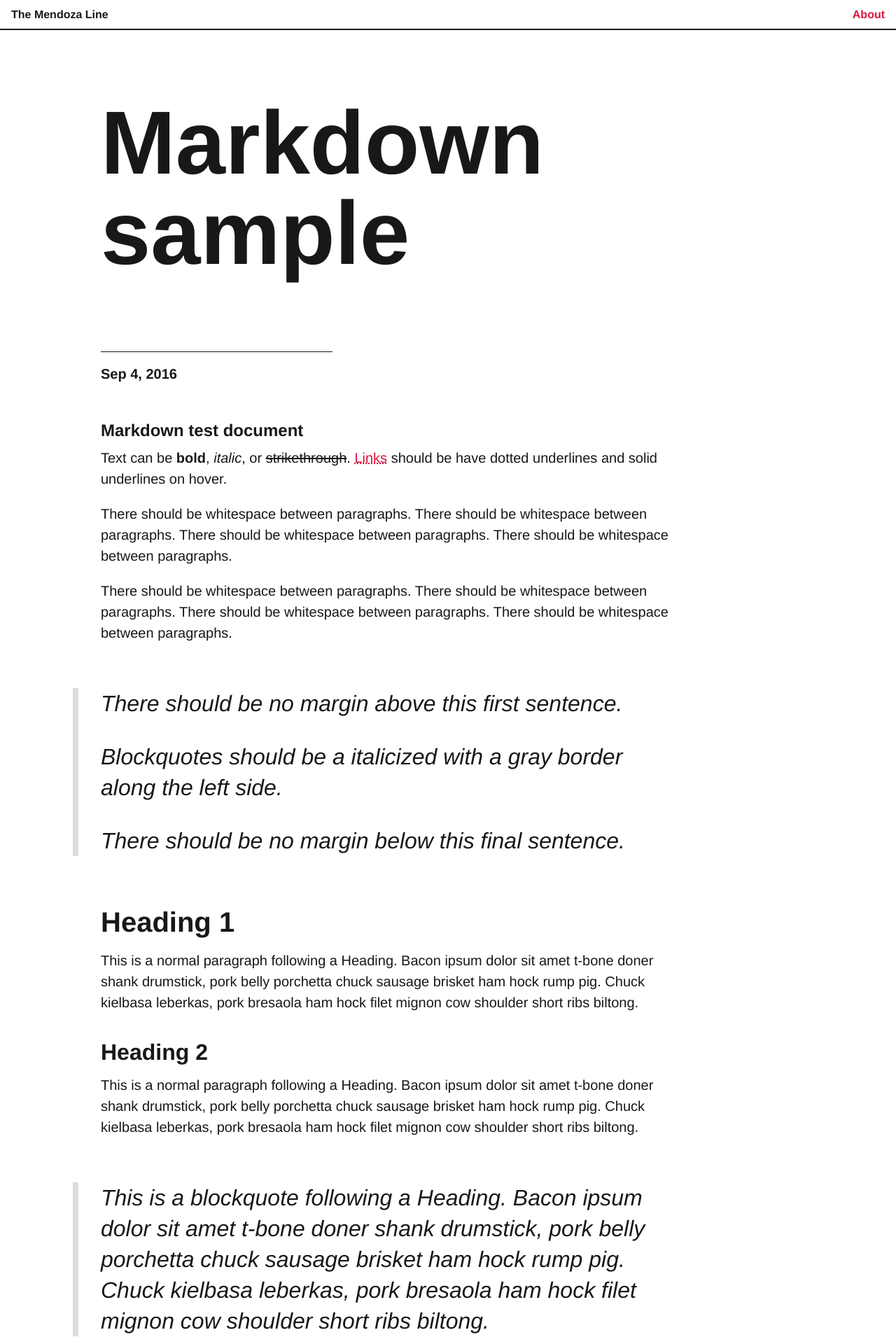
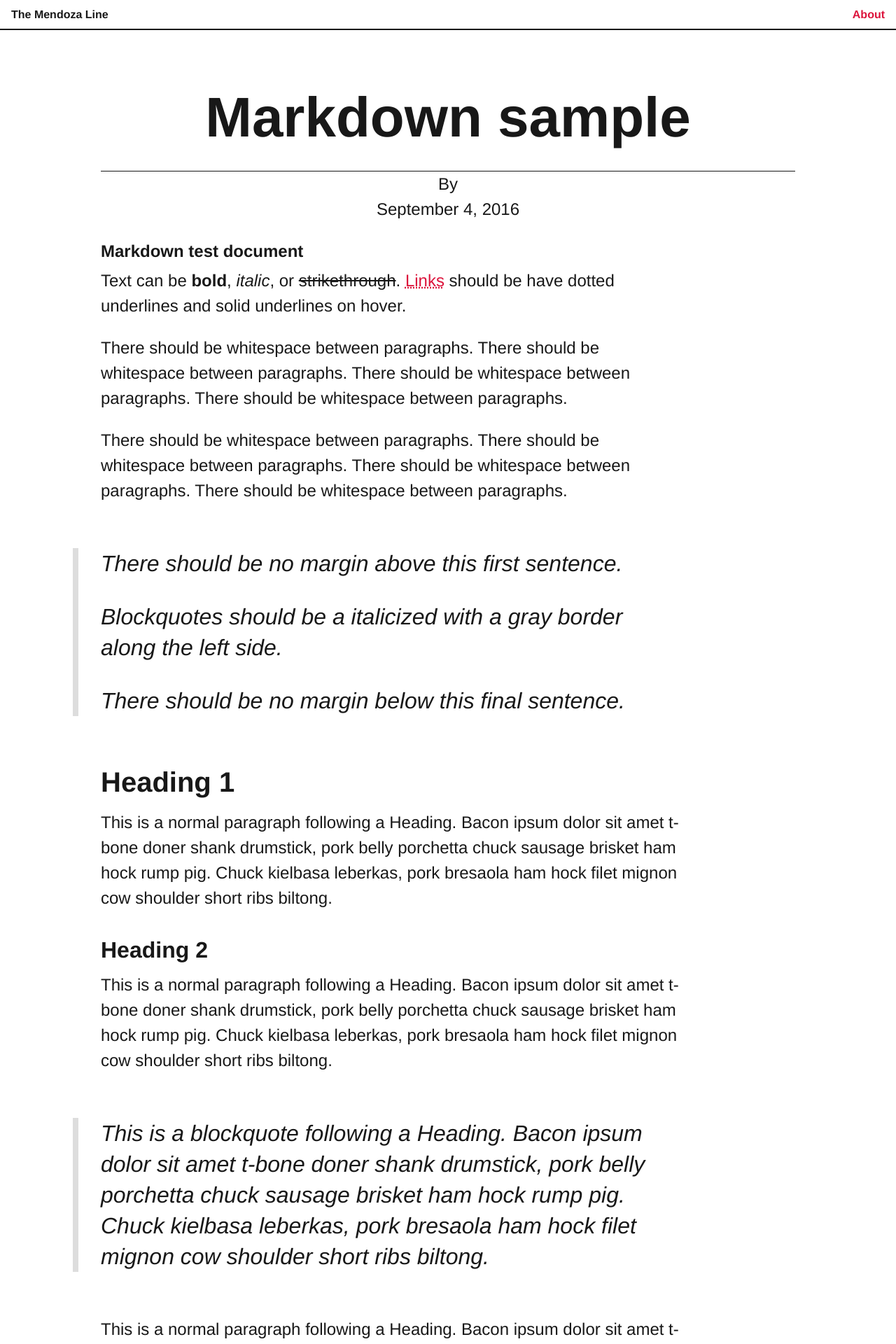
Before and after one commit to mendozaline/mendozaline.github.io, a Jekyll site: the page built from _posts/2016-09-04-markdown-sample.md, in a window 1280 px wide. Shown: the top 1920 px of the page at 70% size. Built offline with Jekyll 4.4.1, drawn with Linux system fonts in a browser that asks for light colours; comment, search, counter and statistics services are not loaded.

Commit message:
Improve title and subtitle

```diff
--- a/_layouts/post.html
+++ b/_layouts/post.html
@@ -2,9 +2,17 @@
 layout: default
 ---
 <article class="container px-2 mx-auto mb4" itemscope itemtype="http://schema.org/BlogPosting">
-  <h1 class="h0 col-9 sm-width-full py-4 mt-3 inline-block" itemprop="name headline">{{ page.title }}</h1>
-  <div class="col-4 sm-width-full mt-1 border-top-thin ">
-    <p class="mb-3 py-2 bold h4"><time datetime="{{ page.date | date_to_xmlschema }}" itemprop="datePublished">{{ page.date | date: "%b %-d, %Y" }}</time></p>
+  <h1 class="h0 col-9 sm-width-full py-2 mx-auto text-center" itemprop="name headline">
+    {{ page.title }}
+  </h1>
+  <div class="border-top-thin text-center">
+    <p class="h3">
+      By {{ page.author }}
+      <br>
+      <time datetime="{{ page.date | date_to_xmlschema }}" itemprop="datePublished">
+        {{ page.date | date: "%B %-d, %Y" }}
+      </time>
+    </p>
   </div>
 
   <div class="prose" itemprop="articleBody">
--- a/_sass/_utilities.scss
+++ b/_sass/_utilities.scss
@@ -11,6 +11,7 @@
 }
 
 .text-right { text-align: right; }
+.text-center { text-align: center; }
 
 .no-underline {
   text-decoration: none !important;
--- a/_sass/_variables.scss
+++ b/_sass/_variables.scss
@@ -2,12 +2,12 @@
 // Font family
 $body-font-family: "Helvetica Neue", Arial, sans-serif;
 $body-font-size: 16px;
-$prose-font-size: 20px;
+$prose-font-size: 24px;
 
 
 // Type scale
 $h0-mobile: 64px;
-$h0-desktop: 128px;
+$h0-desktop: 80px;
 
 $h1-size: 40px !default;
 $h2-size: 32px !default;
```
Also changed, not shown: _layouts/category-post.html (+11 -3 lines).
